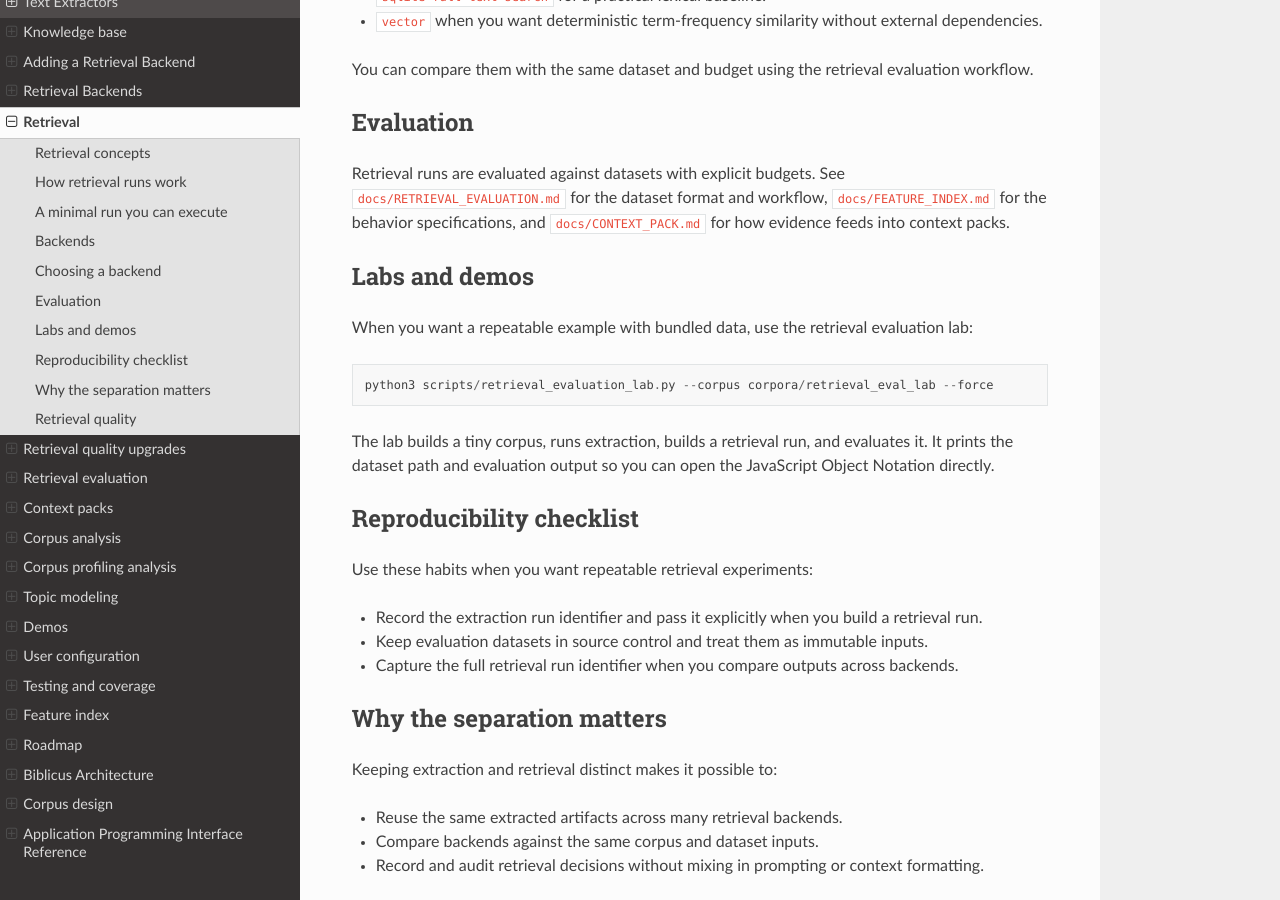
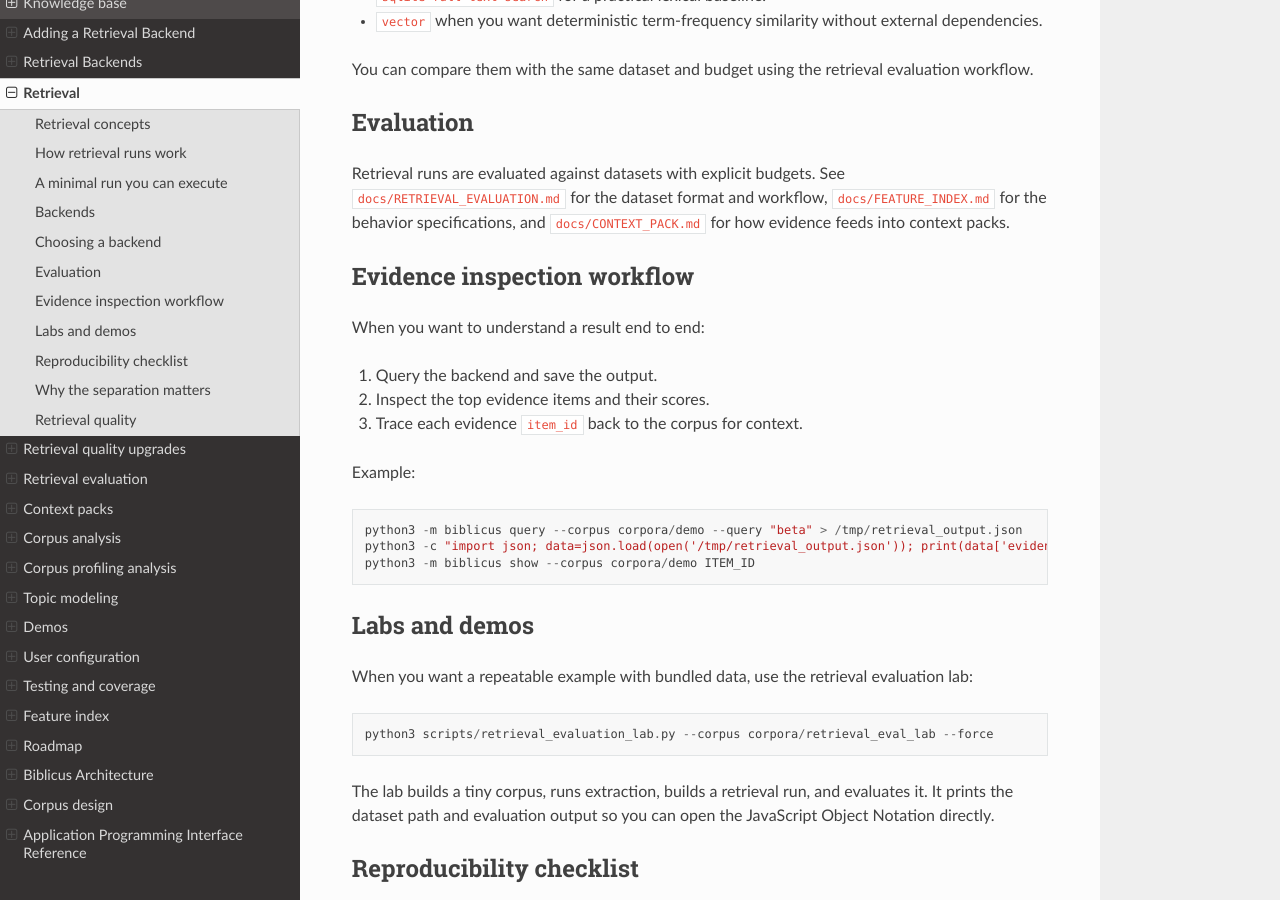
Before and after one commit to AnthusAI/Biblicus, a Sphinx documentation site: the page built from docs/RETRIEVAL.md, in a window 1280 px wide and 900 px high, scrolled down 1391 px. Built offline with Sphinx 7.4.7 and the Read the Docs theme 3.1.0, drawn with Linux system fonts in a browser that asks for light colours.

Commit message:
docs: add retrieval evidence inspection workflow

````diff
--- a/docs/RETRIEVAL.md
+++ b/docs/RETRIEVAL.md
@@ -64,6 +64,22 @@ Retrieval runs are evaluated against datasets with explicit budgets. See `docs/R
 dataset format and workflow, `docs/FEATURE_INDEX.md` for the behavior specifications, and `docs/CONTEXT_PACK.md` for
 how evidence feeds into context packs.
 
+## Evidence inspection workflow
+
+When you want to understand a result end to end:
+
+1) Query the backend and save the output.
+2) Inspect the top evidence items and their scores.
+3) Trace each evidence `item_id` back to the corpus for context.
+
+Example:
+
+```
+python3 -m biblicus query --corpus corpora/demo --query "beta" > /tmp/retrieval_output.json
+python3 -c "import json; data=json.load(open('/tmp/retrieval_output.json')); print(data['evidence'][:2])"
+python3 -m biblicus show --corpus corpora/demo ITEM_ID
+```
+
 ## Labs and demos
 
 When you want a repeatable example with bundled data, use the retrieval evaluation lab:
````
